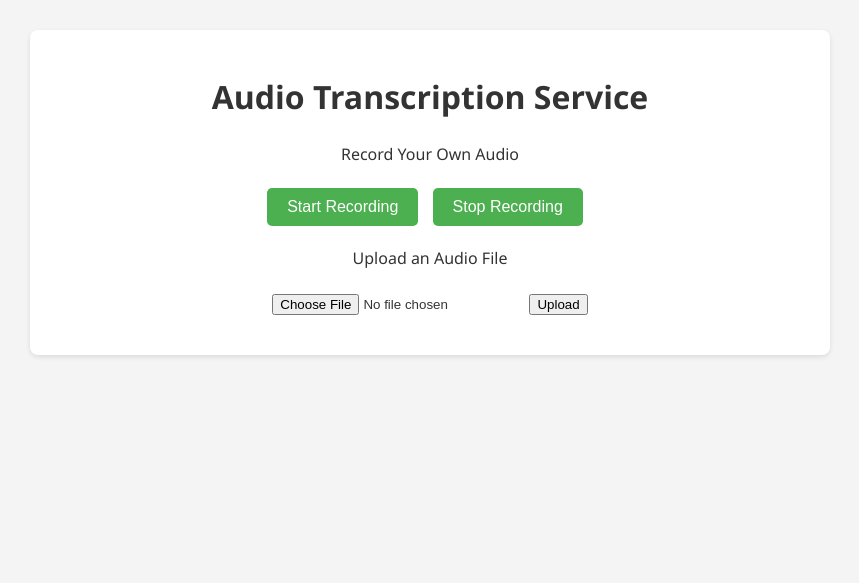
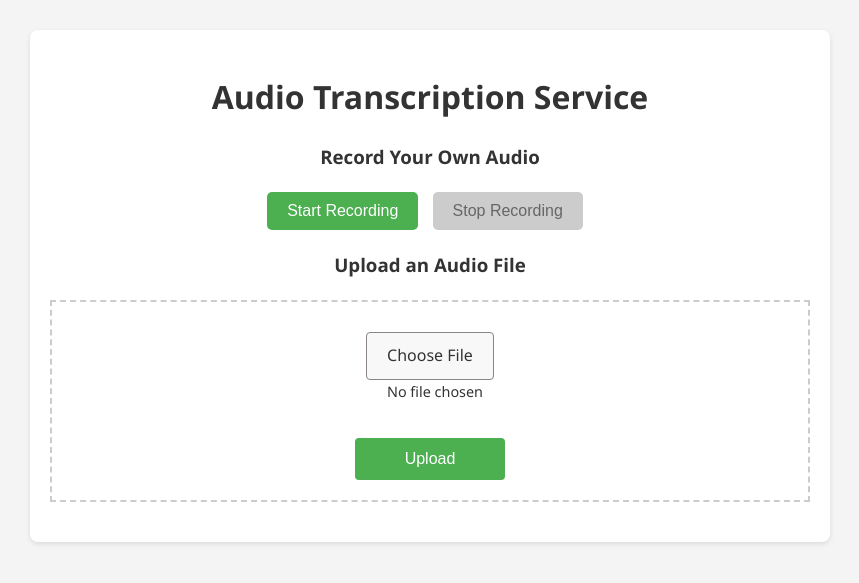
Before and after one commit to software-students-fall2023/4-containerized-app-exercise-m5-competition, a Flask app: page / in a window 1280 px wide. Shown: the part 66-649 px from the top of the page, without its empty margins (210-1069 px from the left). Run offline with Flask 3, Linux system fonts and the light colour scheme.

Commit message:
final style change

```diff
--- a/web-app/static/audio_capture.js
+++ b/web-app/static/audio_capture.js
@@ -3,23 +3,34 @@ let audioChunks = [];
 
 document.getElementById("start-recording").addEventListener("click", async () => {
     console.log("Start recording button clicked");
+    document.getElementById("start-recording").disabled = true;
+    document.getElementById("stop-recording").disabled = false;
+
     const stream = await navigator.mediaDevices.getUserMedia({ audio: true });
     mediaRecorder = new MediaRecorder(stream);
     audioChunks = [];
+
     mediaRecorder.ondataavailable = e => audioChunks.push(e.data);
     mediaRecorder.start();
-    document.getElementById("stop-recording").disabled = false;
+
+    // Update UI to show recording status
+    document.getElementById("response-message").innerHTML = "<p class='recording-status'>Recording in progress...</p>";
+});
 
 document.getElementById("stop-recording").addEventListener("click", () => {
     console.log("Stop recording button clicked");
     mediaRecorder.stop();
     document.getElementById("stop-recording").disabled = true;
+    document.getElementById("start-recording").disabled = false;
+
+    // Update UI to show recording has stopped
+    document.getElementById("response-message").innerHTML = "<p class='recording-status'>Recording stopped. Processing audio...</p>";
+
     mediaRecorder.onstop = () => {
         const audioBlob = new Blob(audioChunks, { type: 'audio/wav' });
         sendAudioToServer(audioBlob);
         console.log("Recording stopped");
     };
-    });
 });
 
 function sendAudioToServer(audioBlob) {
@@ -50,18 +61,43 @@ function sendAudioToServer(audioBlob) {
 
 function updateResultPage(data) {
     const resultContainer = document.getElementById("response-message");
-    resultContainer.innerHTML = `
+    let htmlContent = `
         <div>
             <h3>Transcribed Text:</h3>
-            <p>${data.transcript || 'No transcription available.'}</p>
-        </div>
-        <div>
-            <h3>Sentiment Analysis:</h3>
-            <p>${data.sentiment || 'No sentiment data.'}</p>
+            <p>${data.transcript}</p>
         </div>
     `;
+
+    // Check if sentiment is -2 and display 'N/A' if true
+    if (data.sentiment === -2) {
+        htmlContent += `
+            <div>
+                <h3>Sentiment Polarity:</h3>
+                <p>N/A</p>
+            </div>
+        `;
+    } else if (data.sentiment >= -1 && data.sentiment <= 1) {
+        htmlContent += `
+            <div>
+                <h3>Sentiment Polarity:</h3>
+                <p>${data.sentiment}</p>
+            </div>
+        `;
+        let sentimentInterpretation = "Sentiment Interpretation: Neutral"; // default
+        if (data.sentiment > 0.5) {
+            sentimentInterpretation = "Sentiment Interpretation: Strongly Positive";
+        } else if (data.sentiment > 0) {
+            sentimentInterpretation = "Sentiment Interpretation: Slightly Positive";
+        } else if (data.sentiment < -0.5) {
+            sentimentInterpretation = "Sentiment Interpretation: Strongly Negative";
+        } else if (data.sentiment < 0) {
+            sentimentInterpretation = "Sentiment Interpretation: Slightly Negative";
+        }
+        htmlContent += `<p class="sentiment-interpretation">${sentimentInterpretation}</p>`;
+    }
+
     if (data.filename) {
-        resultContainer.innerHTML += `
+        htmlContent += `
             <div>
                 <h3>Listen to the Audio:</h3>
                 <audio controls>
@@ -71,4 +107,12 @@ function updateResultPage(data) {
             </div>
         `;
     }
+
+    resultContainer.innerHTML = htmlContent;
 }
+
+document.getElementById('audio-file').addEventListener('change', function() {
+    // This code will run when the file input changes
+    var fileName = this.files[0].name; // Gets the file name
+    document.getElementById('file-chosen').textContent = fileName; // Updates the span text
+});
--- a/web-app/static/styles.css
+++ b/web-app/static/styles.css
@@ -39,7 +39,7 @@ h1, h2 {
 
 /* Audio Player Styling */
 .audio-player {
-    border-bottom: 1px solid #eee;
+    border-bottom: 3px solid #eee;
     text-align: center;
     margin-top: 20px;
 }
@@ -52,6 +52,10 @@ audio {
 
 /* Attitude Analysis Styling */
 .transcript p:nth-child(3) {
+    font-weight: bold;
+    color: #0056b3;
+}
+.sentiment-interpretation {
     font-weight: bold;
     color: #0056b3;
 }
@@ -117,6 +121,36 @@ nav a:hover, nav form button:hover {
     margin-bottom: 20px;
 }
 
+/* Styling for Input Fields */
+.upload-container input[type="text"],
+.upload-container input[type="password"] {
+    width: 380px; /* Full width minus padding */
+    padding: 12px 20px; /* Comfortable padding */
+    margin-bottom: 15px; /* Space between fields */
+    border: 1px solid #ccc; /* Subtle border */
+    border-radius: 4px; /* Slightly rounded corners */
+    font-size: 1rem; /* Readable text size */
+    box-sizing: border-box; /* Includes padding in width */
+}
+
+/* Styling for Submit Button */
+.submit-btn {
+    width: 150px; /* Full width minus padding */
+    padding: 12px 20px; /* Comfortable padding */
+    margin-top: 10px; /* Space above the button */
+    border: none; /* No border */
+    border-radius: 4px; /* Slightly rounded corners */
+    background-color: #4CAF50; /* Green background */
+    color: white; /* White text */
+    font-size: 1rem; /* Matching text size */
+    cursor: pointer; /* Pointer cursor on hover */
+    box-sizing: border-box; /* Includes padding in width */
+}
+
+.submit-btn:hover {
+    background-color: #388E3C; /* Darker green on hover */
+}
+
 /* Audio Capture Buttons */
 .audio-capture-container {
     margin-top: 20px;
@@ -132,10 +166,22 @@ nav a:hover, nav form button:hover {
     cursor: pointer;
     font-size: 16px;
     margin-right: 10px;
+    transition: background-color 0.3s; /* Smooth transition for hover effect */
 }
 
 .audio-capture-container button:hover {
-    background-color: #388E3C;
+    background-color: #388E3C; /* Slightly darker green on hover */
+}
+
+.audio-capture-container button:disabled {
+    background-color: #cccccc; /* Grayed out for disabled state */
+    cursor: not-allowed; /* Cursor indicates button is not clickable */
+    color: #666666; /* Dimmed text color */
+}
+
+.recording-status {
+    color: #007BFF; /* Sets the text color to violet */
+    font-weight: bold; /* Makes the text bold */
 }
 
 /* File Input and Upload Button */
@@ -187,3 +233,42 @@ nav a:hover, nav form button:hover {
 .signout-btn:hover {
     background-color: #c72e50; /* Darker shade for hover effect */
 }
+
+/* Upload Form Styling */
+#upload-form {
+    border: 2px dashed #ccc; /* Dashed border for the upload area */
+    padding: 20px; /* Padding inside the upload area */
+    margin: 20px 0; /* Margin for spacing outside the upload area */
+    text-align: center; /* Center the contents */
+    display: flex; /* Use flexbox for alignment */
+    flex-direction: column; /* Stack elements vertically */
+    justify-content: center; /* Center vertically in the flex container */
+    align-items: center; /* Center horizontally in the flex container */
+}
+
+#upload-form input[type="file"] {
+    margin-bottom: 10px; /* Space between the file input and the button */
+    width: 80%; /* Width of the file input */
+}
+
+/* Style for the custom file input label */
+.file-input-label {
+    display: inline-block; /* Allows width and padding to be set */
+    padding: 10px 20px; /* Same padding as the submit button for consistency */
+    margin-top: 10px; /* Space above the label */
+    border: 1px solid #8a8484; /* Subtle border */
+    border-radius: 4px; /* Rounded corners */
+    background-color: #f8f8f8; /* Light grey background */
+    cursor: pointer; /* Pointer cursor on hover */
+}
+
+.file-input-label:hover {
+    background-color: #b8b0b0;
+}
+
+/* Style for the span that shows the chosen file name */
+#file-chosen {
+    display: inline-block; /* Allows width and margin to be set */
+    margin-left: 10px; /* Space between the label and the span */
+    font-size: 0.9rem; /* Font size similar to input placeholders */
+}
--- a/web-app/templates/index.html
+++ b/web-app/templates/index.html
@@ -3,18 +3,21 @@
 {% block container %}
 <div class="upload-container">
     <h1>Audio Transcription Service</h1>
-    <p>Record Your Own Audio</p>
+    <h3>Record Your Own Audio</h3>
 
     <div class="audio-capture-container">
         <button id="start-recording">Start Recording</button>
         <button id="stop-recording" disabled>Stop Recording</button>
     </div>
 
-    <p>Upload an Audio File</p>
+    <h3>Upload an Audio File</h3>
 
     <div id="response-message"></div>
     <form id="upload-form" method="POST" action="/api/upload_audio" enctype="multipart/form-data">
-        <input type="file" name="audio" id="audio-file" accept="audio/*"/>
+        <label for="audio-file" class="file-input-label">Choose File</label>
+        <input type="file" name="audio" id="audio-file" accept="audio/*" style="display:none;"/>
+        <span id="file-chosen">No file chosen</span>
+        <br>
         <button type="submit" class="submit-btn">Upload</button>
     </form>
 
```
Also changed, not shown: web-app/templates/transcription_result.html (+14 -1 lines), web-app/templates/transcripts.html (+8 -8 lines). Lines whose indentation alone changed are shown as unchanged.
